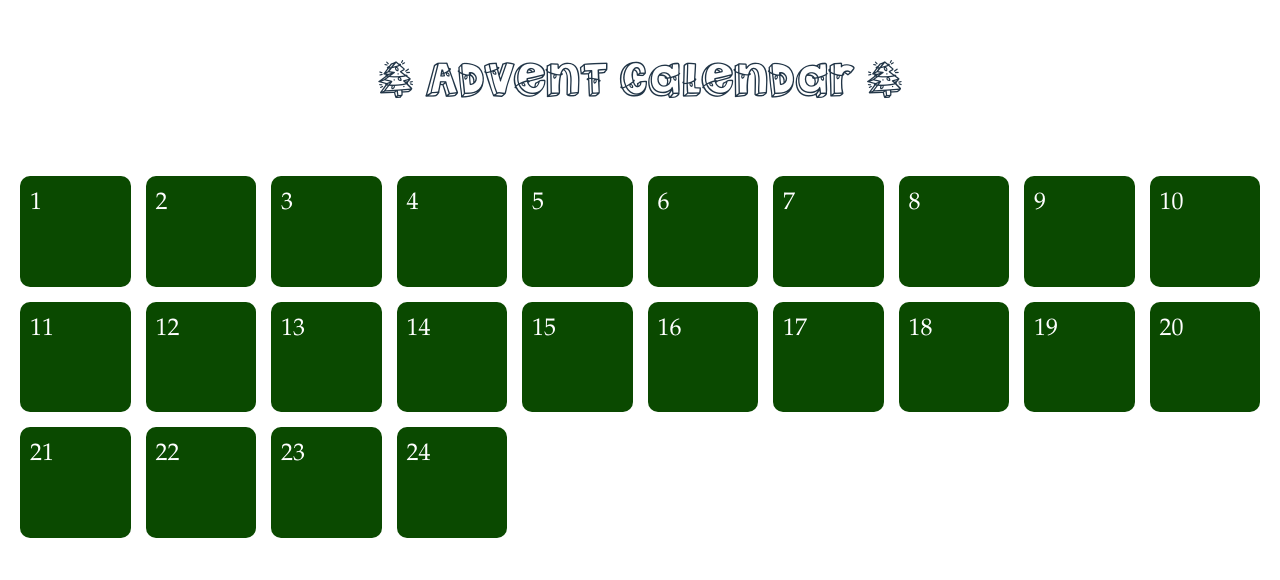
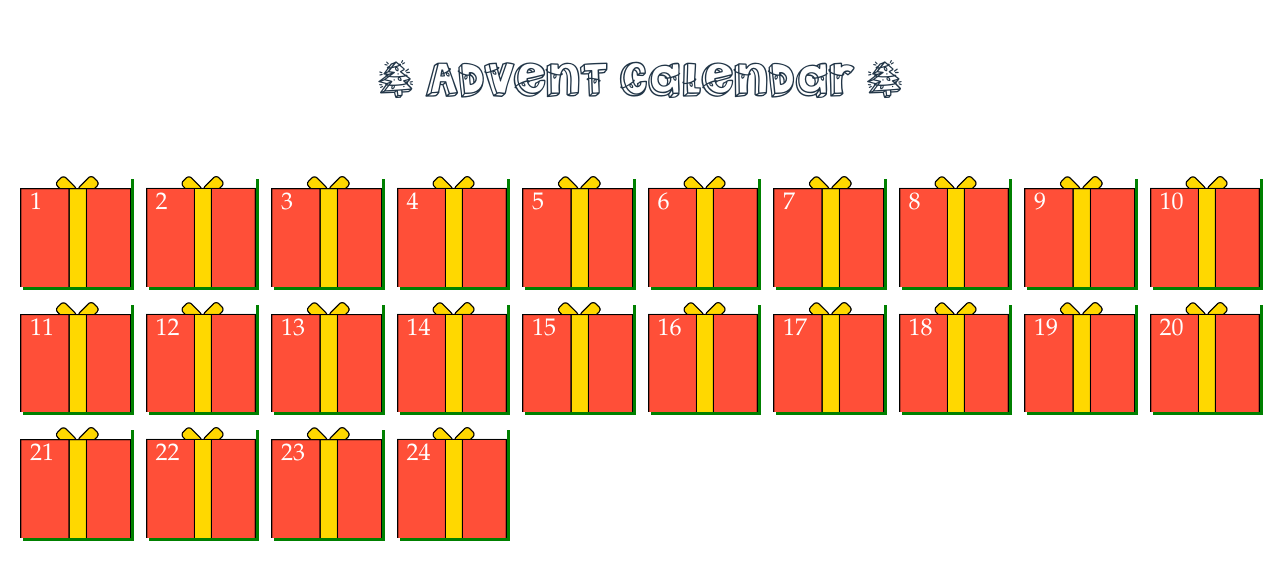
Before and after one commit to tremella/advent, a React (Vite) app in the folder advent-calendar-app/: page / in a window 1280 px wide. Shown: the top 580 px of the page. Built offline with nearby package versions, Linux system fonts and the light colour scheme.

Commit message:
present button

```diff
--- a/advent-calendar-app/src/components/Calendar/Calendar.css
+++ b/advent-calendar-app/src/components/Calendar/Calendar.css
@@ -7,12 +7,13 @@
 
   .calendar-day {
     position: relative; /* Needed for absolute positioning inside the cell */
-    background-color: rgb(10, 73, 0);
+    background-image: url("/present.png");
+    background-size: cover;
     color: #fff;
-    border-radius: 10px;
+    box-shadow: 3px 3px green;
     cursor: pointer;
     transition: background-color 0.3s ease;
-    overflow: hidden; /* Added to handle content overflow */
+    /* overflow: hidden; Added to handle content overflow */
   }
 
   .calendar-day::before {
```
Also changed, not shown: advent-calendar-app/public/present.png (added).
